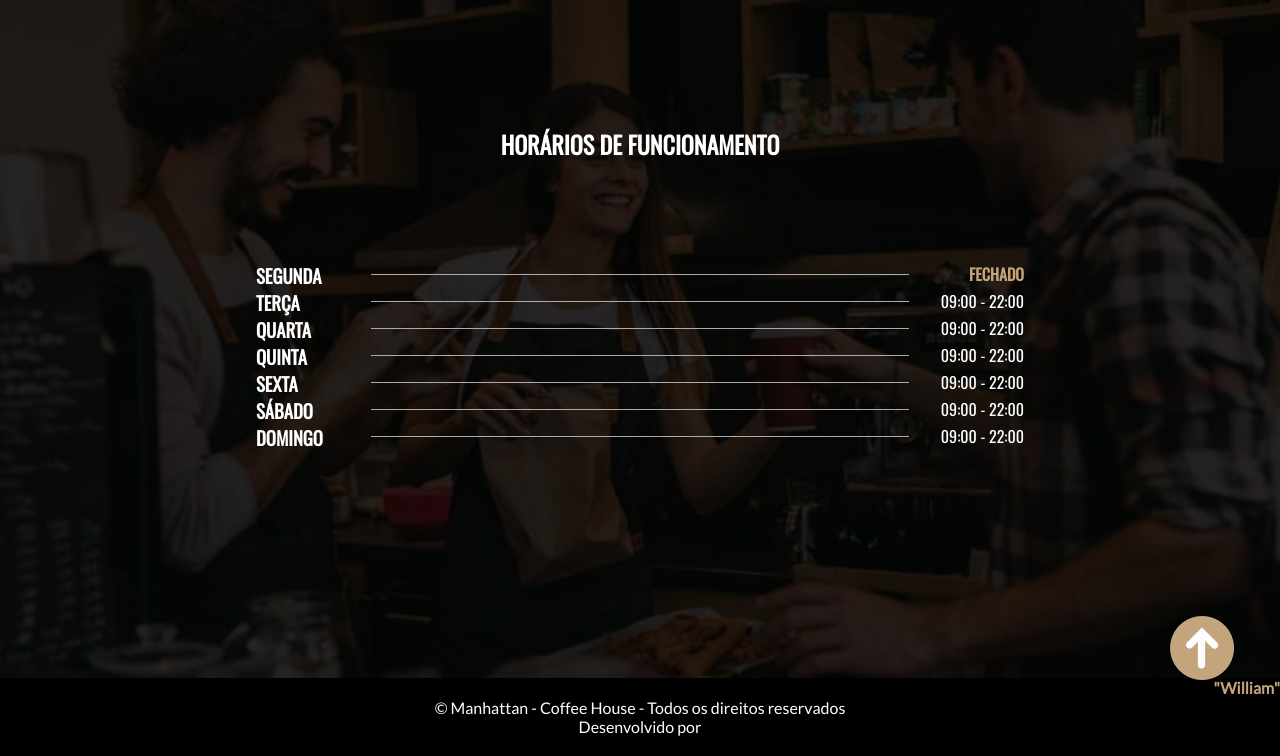
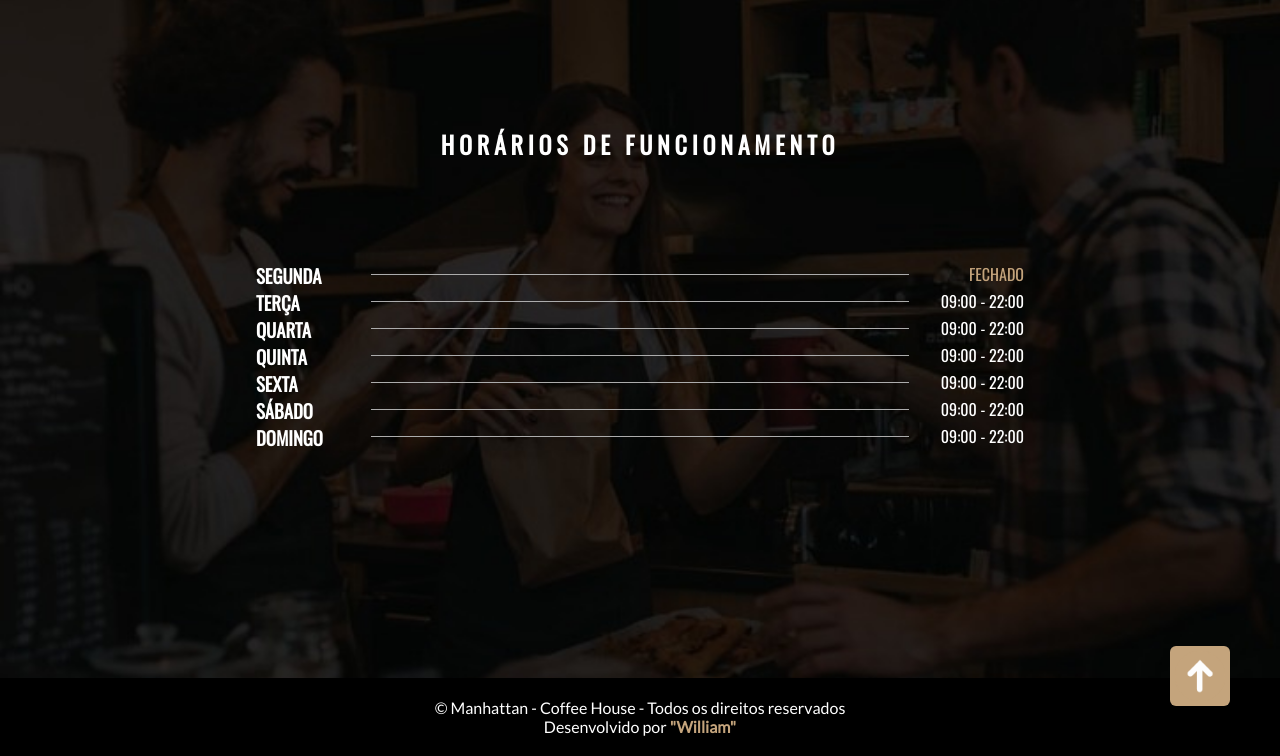
Before and after one commit to WBS-Developer/Cafeteria-DEVMEDIA, a plain HTML site: page index.html in a window 1280 px wide. Shown: the part 3413-4169 px from the top of the page. Drawn offline with nearby package versions, Linux system fonts and the light colour scheme.

Commit message:
Finalização da estilização

```diff
--- a/css/estilos.css
+++ b/css/estilos.css
@@ -2,6 +2,7 @@
     margin:0;
     padding: 0;
     box-sizing: border-box;
+
 }
 .container-topo{
     height: 80px;
@@ -149,8 +150,8 @@
 }
 .container_parallax_05 h2{
     color: #fff;
-
-}
+    letter-spacing: 0.2em;
+ }
 .lista{
 
     list-style: none;
@@ -184,26 +185,32 @@
 }
 .container-rodape{
     padding: 20px 0px;
+    background-color: #000000;
     position: relative;
-    background-color: #000000;
     text-align: center;
-
-
 }
 .container-rodape a{
+    background-color:#c4a47c;
     position: absolute;
     width: 60px;
     height: 60px;
     right: 50px;
-    bottom: 80px;
+    bottom: 50px;
+    border-radius: 10%;
 
+}
+.container-rodape img{
+    width: 50px;
+    height: 50px;
+    margin: 5px;
 }
 .container-rodape p{
     color: #fff;
     font-family: 'Lato', sans-serif;
     font-size: 16px;
 }
-span{
+.container-rodape span{
+    position: relative;
     color: #c4a47c;
     font-weight: bold;
 }
```
